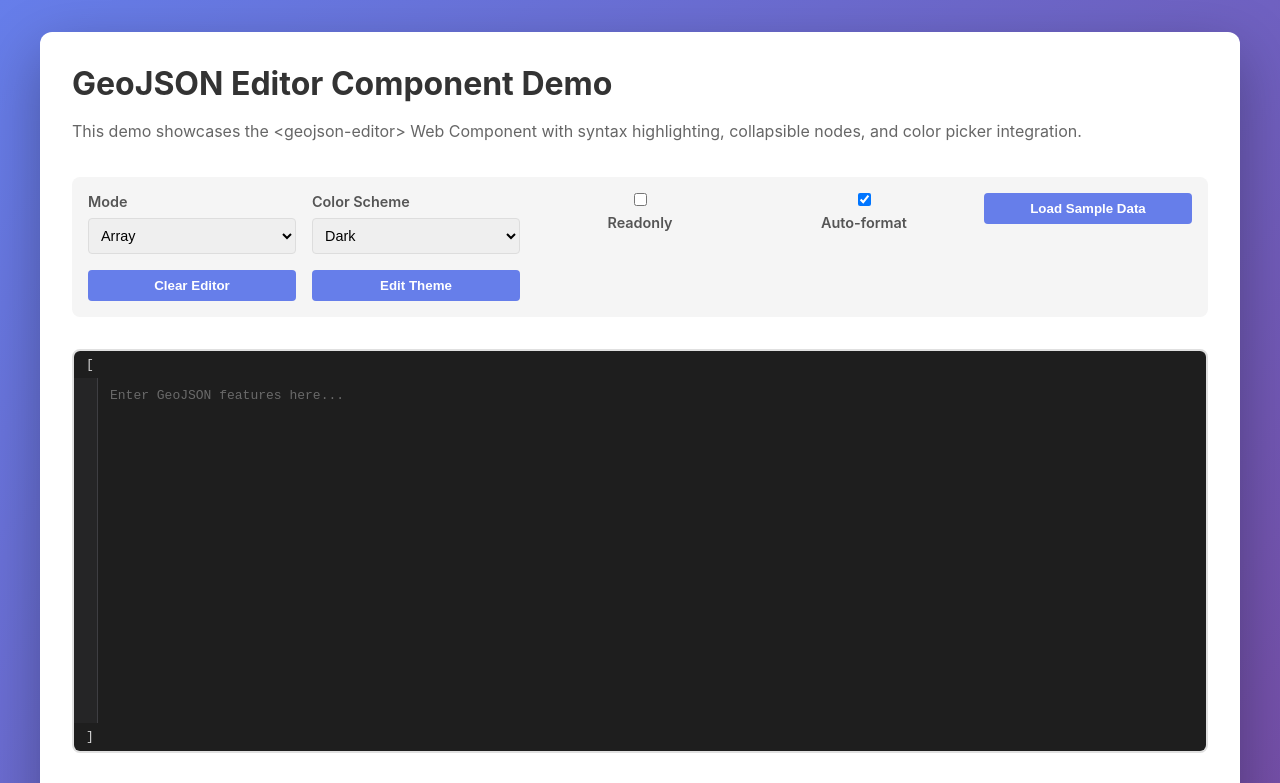
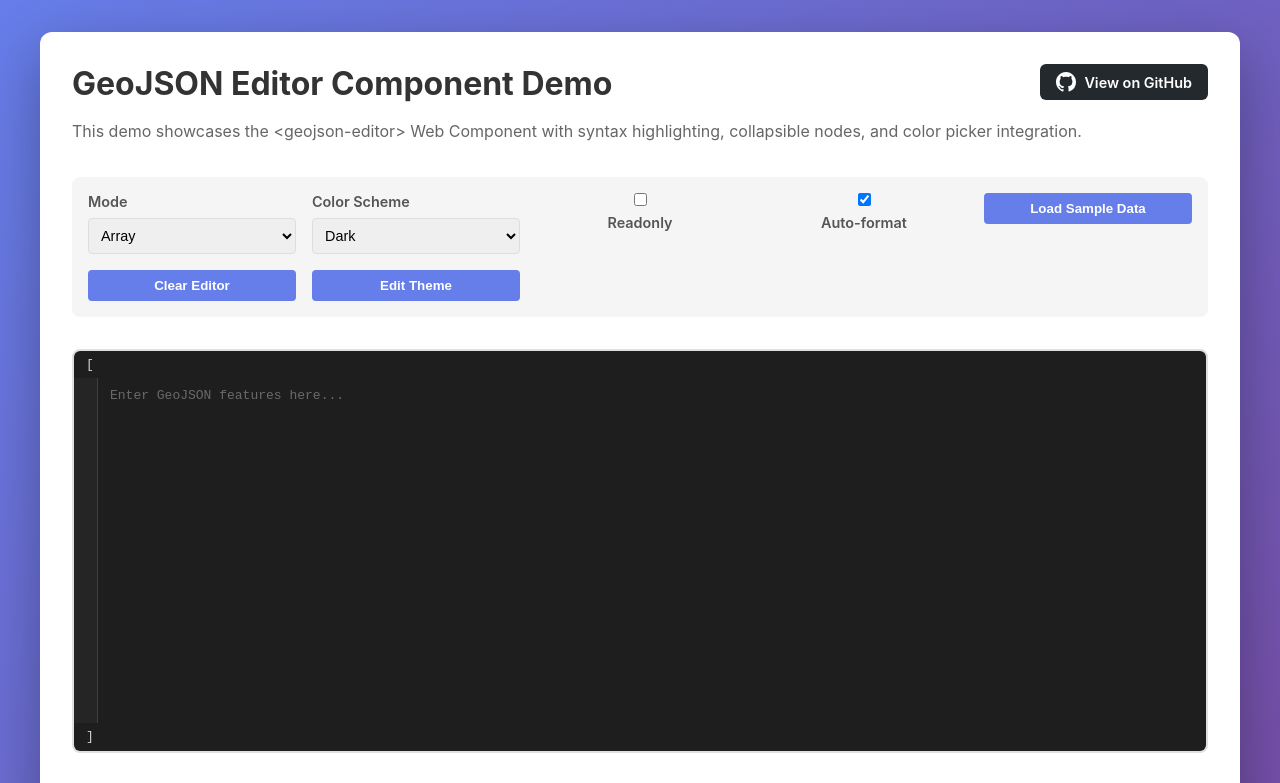
Before and after one commit to softwarity/geojson-editor, a website built with Vite: page demo/index.html in a window 1280 px wide. Shown: the top 783 px of the page. Built offline with nearby package versions, Linux system fonts and the light colour scheme.

Commit message:
feat: enhance demo page with GitHub link and improve layout

```diff
--- a/demo/index.html
+++ b/demo/index.html
@@ -155,11 +155,57 @@
       display: flex;
       gap: 1rem;
     }
+
+    .header {
+      display: flex;
+      justify-content: space-between;
+      align-items: flex-start;
+      margin-bottom: 1rem;
+      flex-wrap: wrap;
+      gap: 1rem;
+    }
+
+    .header h1 {
+      margin: 0;
+      flex: 1;
+    }
+
+    .github-link {
+      display: inline-flex;
+      align-items: center;
+      gap: 0.5rem;
+      padding: 0.5rem 1rem;
+      background: #24292e;
+      color: white;
+      text-decoration: none;
+      border-radius: 6px;
+      font-weight: 600;
+      font-size: 0.9rem;
+      transition: background 0.2s;
+    }
+
+    .github-link:hover {
+      background: #1b1f23;
+    }
+
+    .github-link svg {
+      width: 20px;
+      height: 20px;
+      fill: currentColor;
+    }
   </style>
 </head>
 <body>
   <div class="container">
-    <h1>GeoJSON Editor Component Demo</h1>
+    <div class="header">
+      <h1>GeoJSON Editor Component Demo</h1>
+      <a href="https://github.com/softwarity/geojson-editor" target="_blank" rel="noopener noreferrer" class="github-link">
+        <svg viewBox="0 0 16 16" aria-hidden="true">
+          <path d="M8 0C3.58 0 0 3.58 0 8c0 3.54 2.29 6.53 5.47 7.59.4.07.55-.17.55-.38 0-.19-.01-.82-.01-1.49-2.01.37-2.53-.49-2.69-.94-.09-.23-.48-.94-.82-1.13-.28-.15-.68-.52-.01-.53.63-.01 1.08.58 1.23.82.72 1.21 1.87.87 2.33.66.07-.52.28-.87.51-1.07-1.78-.2-3.64-.89-3.64-3.95 0-.87.31-1.59.82-2.15-.08-.2-.36-1.02.08-2.12 0 0 .67-.21 2.2.82.64-.18 1.32-.27 2-.27.68 0 1.36.09 2 .27 1.53-1.04 2.2-.82 2.2-.82.44 1.1.16 1.92.08 2.12.51.56.82 1.27.82 2.15 0 3.07-1.87 3.75-3.65 3.95.29.25.54.73.54 1.48 0 1.07-.01 1.93-.01 2.2 0 .21.15.46.55.38A8.013 8.013 0 0016 8c0-4.42-3.58-8-8-8z"></path>
+        </svg>
+        View on GitHub
+      </a>
+    </div>
     <div class="description">
       This demo showcases the &lt;geojson-editor&gt; Web Component with syntax highlighting,
       collapsible nodes, and color picker integration.
```
Also changed, not shown: package.json (+8 -0 lines), README.md.
